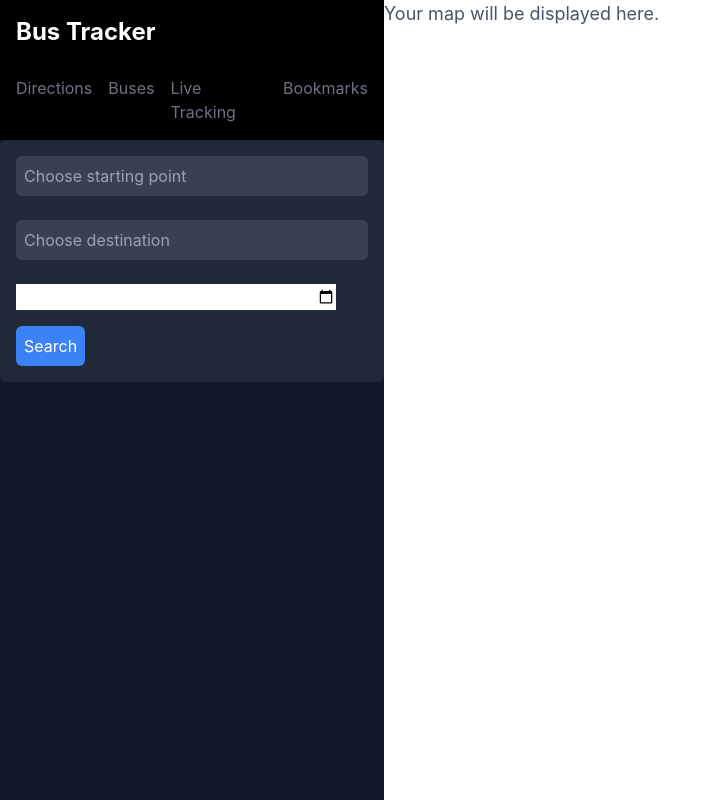
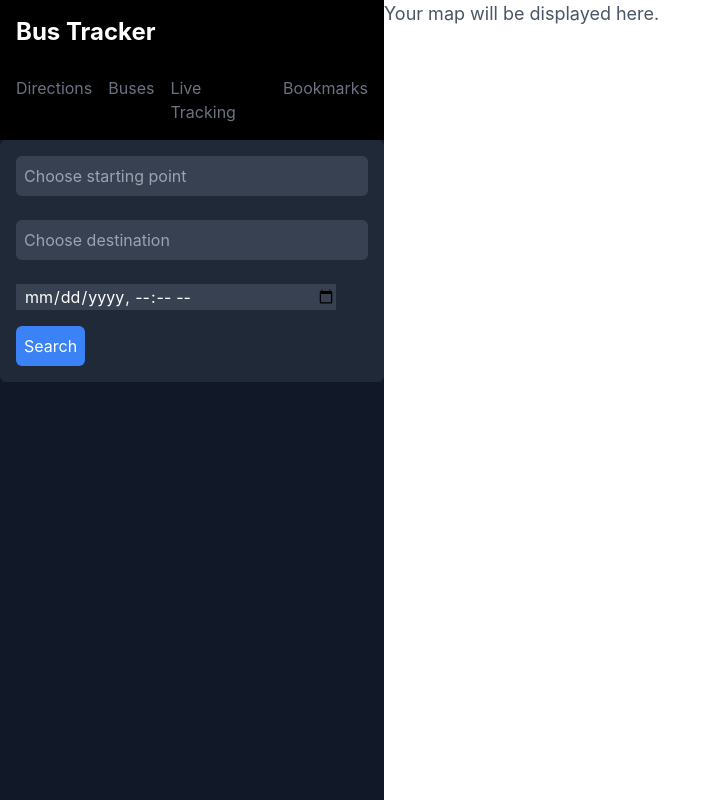
Before and after one commit to jeremylau-tech/bus-penang, a React (Create React App) app: page / in a window 1280 px wide. Shown: the whole page, without its empty margins (0-721 px from the left). Built offline with nearby package versions, Linux system fonts and the light colour scheme.

Commit message:
text update

```diff
--- a/src/components/JourneyPlanner.js
+++ b/src/components/JourneyPlanner.js
@@ -79,7 +79,7 @@ const JourneyPlanner = () => {
           type="datetime-local"
           value={departureTime}
           onChange={(e) => setDepartureTime(e.target.value)}
-          className="input input-bordered w-full max-w-xs"
+          className="input input-bordered w-full max-w-xs bg-gray-700 text-white pl-2"
         />
       </div>
 
```
